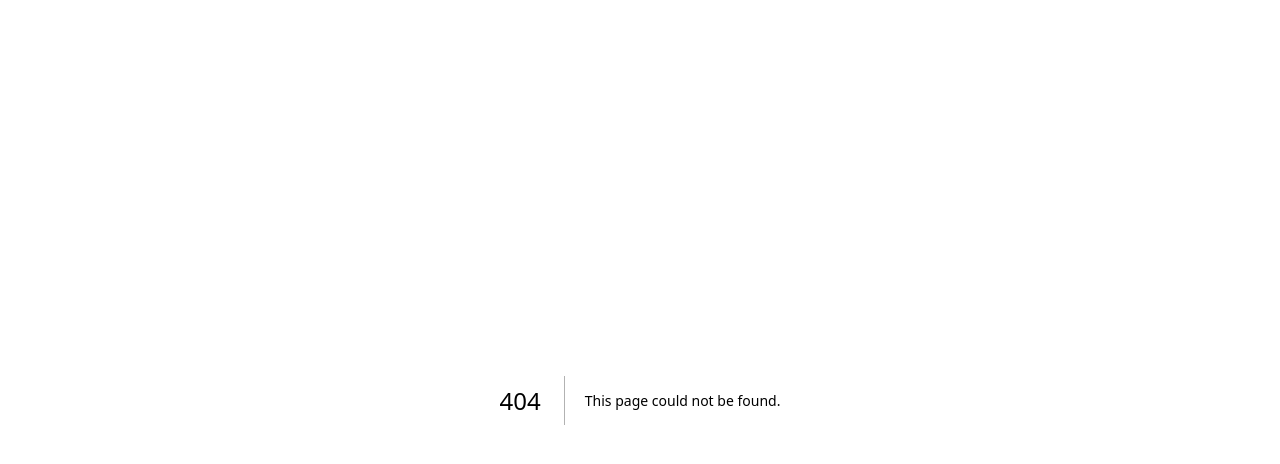
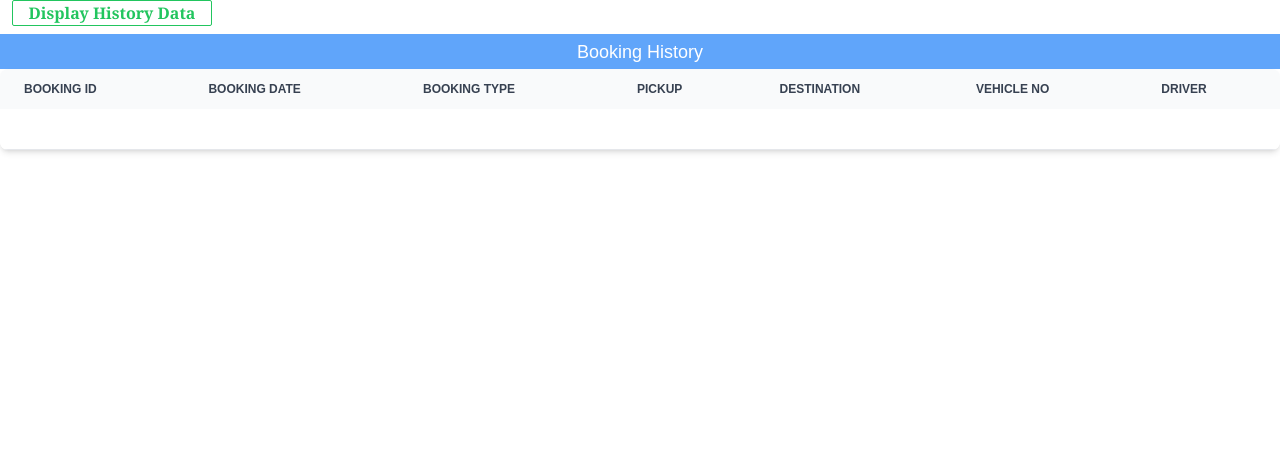
Before and after one commit to AKILADILSHANED/mega_city_cabs_frontend_customer, a Next.js app: page /BookingHistory in a window 1280 px wide. Before the commit this address had no page. Shown: the top 464 px of the page. Built offline with nearby package versions, Linux system fonts and the light colour scheme.

Commit message:
Implemented Booking History

```diff
--- /dev/null
+++ b/app/BookingHistory/page.jsx
@@ -0,0 +1,86 @@
+"use client";
+import React, { useState } from "react";
+
+export default function BookingHistory() {
+  const [bookingObjs, setObject] = useState([{}]);
+
+  const handleBookingHistory = async (e) => {
+    e.preventDefault();
+    try {
+      const request = await fetch(
+        "http://localhost:8080/api/v1/booking/booking-history",
+        {
+          method: "GET",
+          credentials: "include",
+        }
+      );
+      if (request.ok) {
+        const response = await request.json();
+        setObject(response);
+      } else {
+        return;
+      }
+    } catch (error) {
+      return error;
+    }
+  };
+
+  return (
+    <div>
+      <div>
+        <button
+        className="ml-3 border w-[200px] border-green-500 text-green-500 rounded-sm font-bold font-serif hover:bg-green-500 hover:text-white"
+         onClick={handleBookingHistory}>Display History Data</button>
+      </div>
+
+      <div className="flex flex-col">
+        <div className="h-[35px] mt-2 flex flex-row items-center justify-center bg-blue-400 hover:bg-blue-500 text-white text-lg">
+          <label>Booking History</label>
+        </div>
+
+        <div className="relative overflow-x-auto shadow-md sm:rounded-lg">
+          <table className="w-full text-sm text-left rtl:text-right text-gray-500 dark:text-gray-400">
+            <thead className="text-xs text-gray-700 uppercase bg-gray-50 dark:bg-gray-700 dark:text-gray-400">
+              <tr>
+                <th scope="col" className="px-6 py-3">
+                  Booking ID
+                </th>
+                <th scope="col" className="px-6 py-3">
+                  Booking Date
+                </th>
+                <th scope="col" className="px-6 py-3">
+                  Booking Type
+                </th>
+                <th scope="col" className="px-6 py-3">
+                  PickUp
+                </th>
+                <th scope="col" className="px-6 py-3">
+                  Destination
+                </th>
+                <th scope="col" className="px-6 py-3">
+                  Vehicle No
+                </th>
+                <th scope="col" className="px-6 py-3">
+                  Driver
+                </th>
+              </tr>
+            </thead>
+            <tbody>
+              {bookingObjs.map((element) => (
+                <tr className="bg-white text-md hover:text-red-600 h-[40px] border-b dark:bg-gray-800 dark:border-gray-700 border-gray-200 hover:bg-gray-100 dark:hover:bg-gray-600">
+                  <td className="px-6">{element.bookingId}</td>
+                  <td className="px-6">{element.bookingDate}</td>
+                  <td className="px-6">{element.bookingType}</td>
+                  <td className="px-6">{element.pickupLocation}</td>
+                  <td className="px-6">{element.destination}</td>
+                  <td className="px-6">{element.vehicleNumber}</td>
+                  <td className="px-6">{element.firstName}</td>
+                </tr>
+              ))}
+            </tbody>
+          </table>
+        </div>
+      </div>
+    </div>
+  );
+}
```
